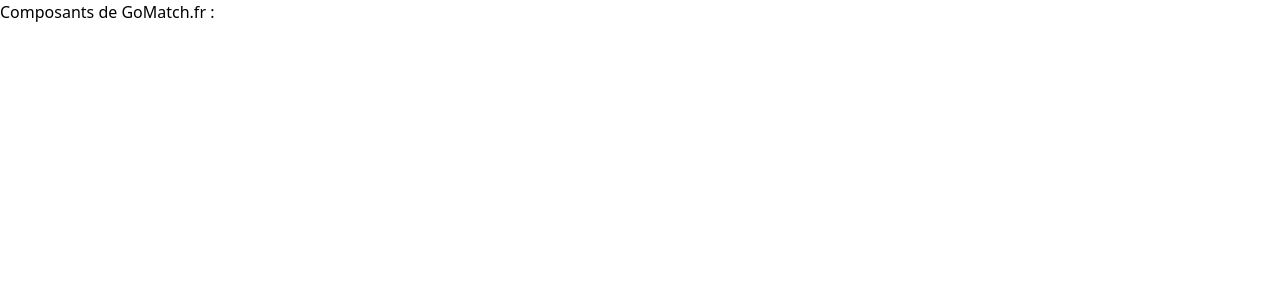
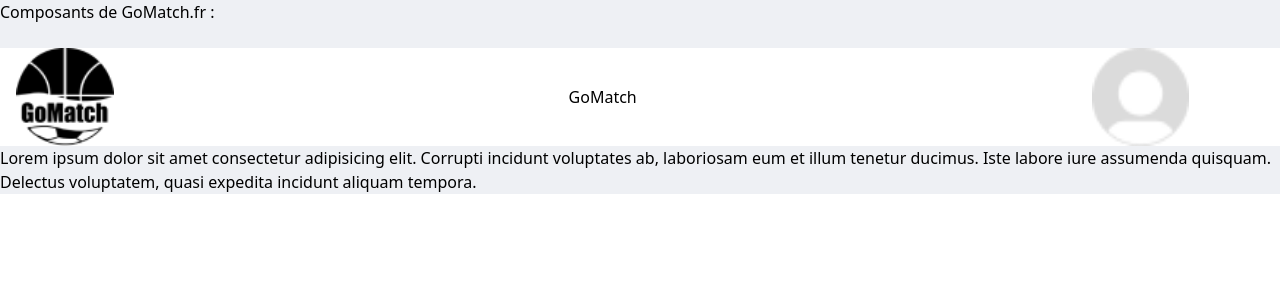
Before and after one commit to Marwin-Rdgs/GoMatch.fr, a Vue app: page / in a window 1280 px wide. Shown: the top 300 px of the page. Built offline with nearby package versions, Linux system fonts and the light colour scheme.

Commit message:
Header réalisé

```diff
--- a/src/App.vue
+++ b/src/App.vue
@@ -1,9 +1,26 @@
-<template><h1>Composants de GoMatch.fr :</h1></template>
+<template>
+  <div class="grey-2">
+    <h1>
+      Composants de GoMatch.fr : <br />
+      <br />
+    </h1>
+
+    <header1 />
+    <p>
+      Lorem ipsum dolor sit amet consectetur adipisicing elit. Corrupti incidunt
+      voluptates ab, laboriosam eum et illum tenetur ducimus. Iste labore iure
+      assumenda quisquam. Delectus voluptatem, quasi expedita incidunt aliquam
+      tempora.
+    </p>
+  </div>
+</template>
 
 
 <script >
+import header1 from "./components/header.vue";
+
 export default {
   name: "App",
-  components: {},
+  components: { header1 },
 };
 </script>
--- /dev/null
+++ b/src/components/header.vue
@@ -0,0 +1,9 @@
+<template>
+  <div class="bg-white w-12/12">
+    <div class="w-11/12 flex items-center ml-4">
+      <img src="./icones/Logo.png" alt="" class="w-1/12 flex-none" />
+      <h1 class="text-center flex-none w-10/12">GoMatch</h1>
+      <img src="./icones/pp-nothing.png" alt="" class="flex-none w-1/12" />
+    </div>
+  </div>
+</template>
--- a/src/index.css
+++ b/src/index.css
@@ -1,3 +1,13 @@
 @tailwind base;
 @tailwind components;
 @tailwind utilities;
+
+
+/* Provisoir */
+.grey-2 {
+    background: #EEF0F4;
+}
+
+.footer_turquoise {
+    background: #088E8E;
+}
```
Also changed, not shown: src/components/icones/Logo.png (added), src/components/icones/pp-nothing.png (added).
